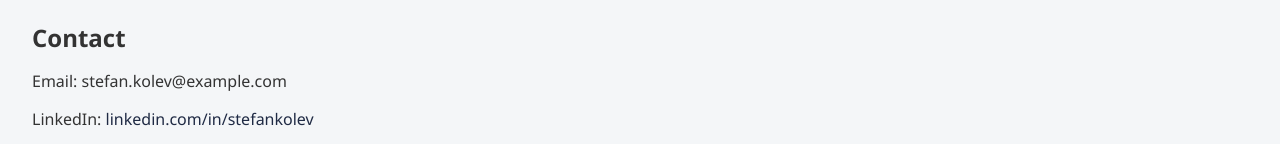
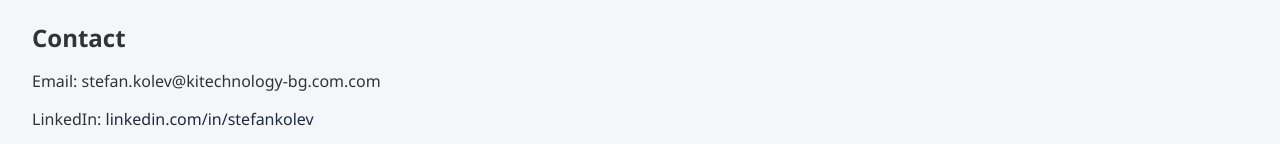
Before and after one commit to skolev70/stefan-kolev-web, a plain HTML site: page index.html in a window 1280 px wide. Shown: the part 1442-1586 px from the top of the page. Drawn offline with Linux system fonts and the light colour scheme.

Commit message:
Update index.html

```diff
--- a/index.html
+++ b/index.html
@@ -69,7 +69,7 @@
 
   <section id="contact">
     <h2>Contact</h2>
-    <p>Email: stefan.kolev@example.com</p>
+    <p>Email: stefan.kolev@kitechnology-bg.com.com</p>
     <p>LinkedIn: <a href="https://linkedin.com/in/stefankolev" target="_blank">linkedin.com/in/stefankolev</a></p>
     <p><a href="Stefan_Kolev_CV_Feb25.docx" download class="btn">Download My CV</a></p>
     <form action="mailto:stefan.kolev@kitechnology-bg.com" method="post" enctype="text/plain">
```
